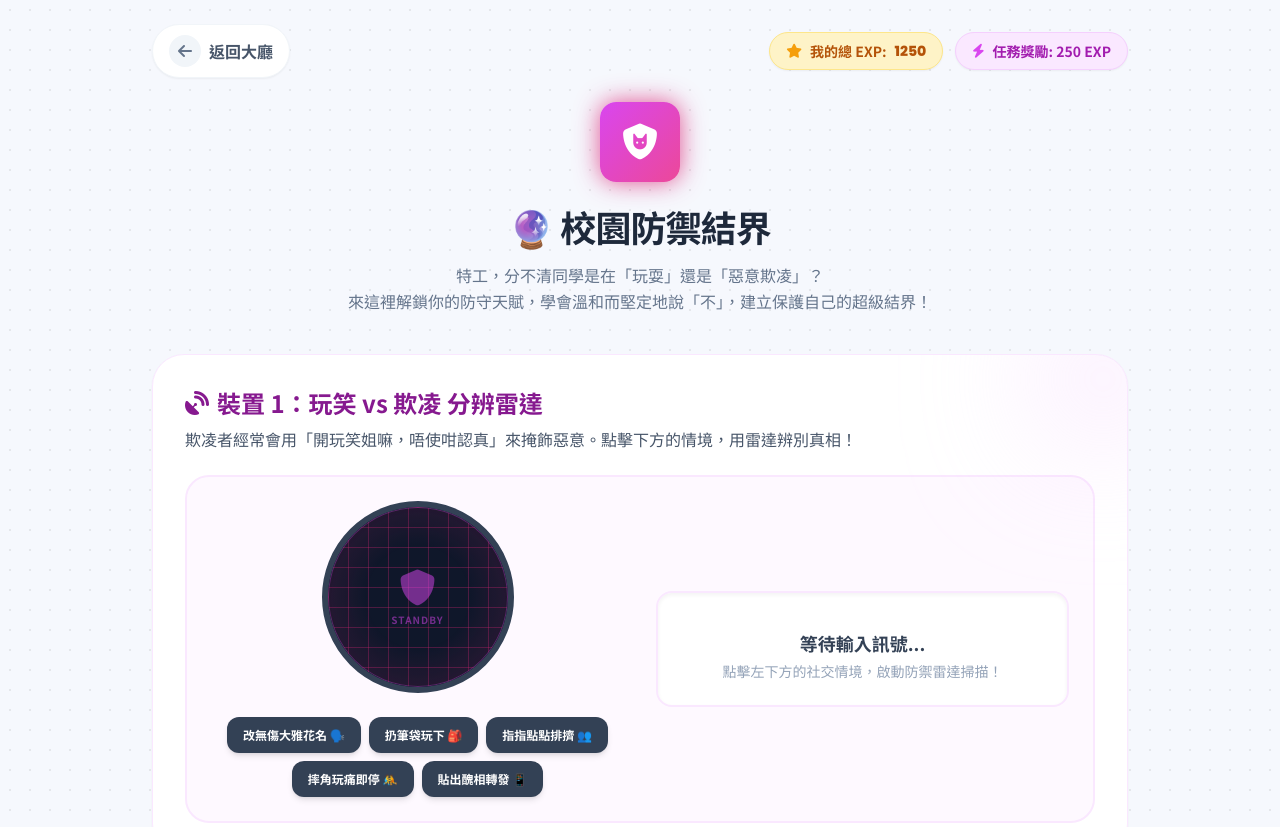
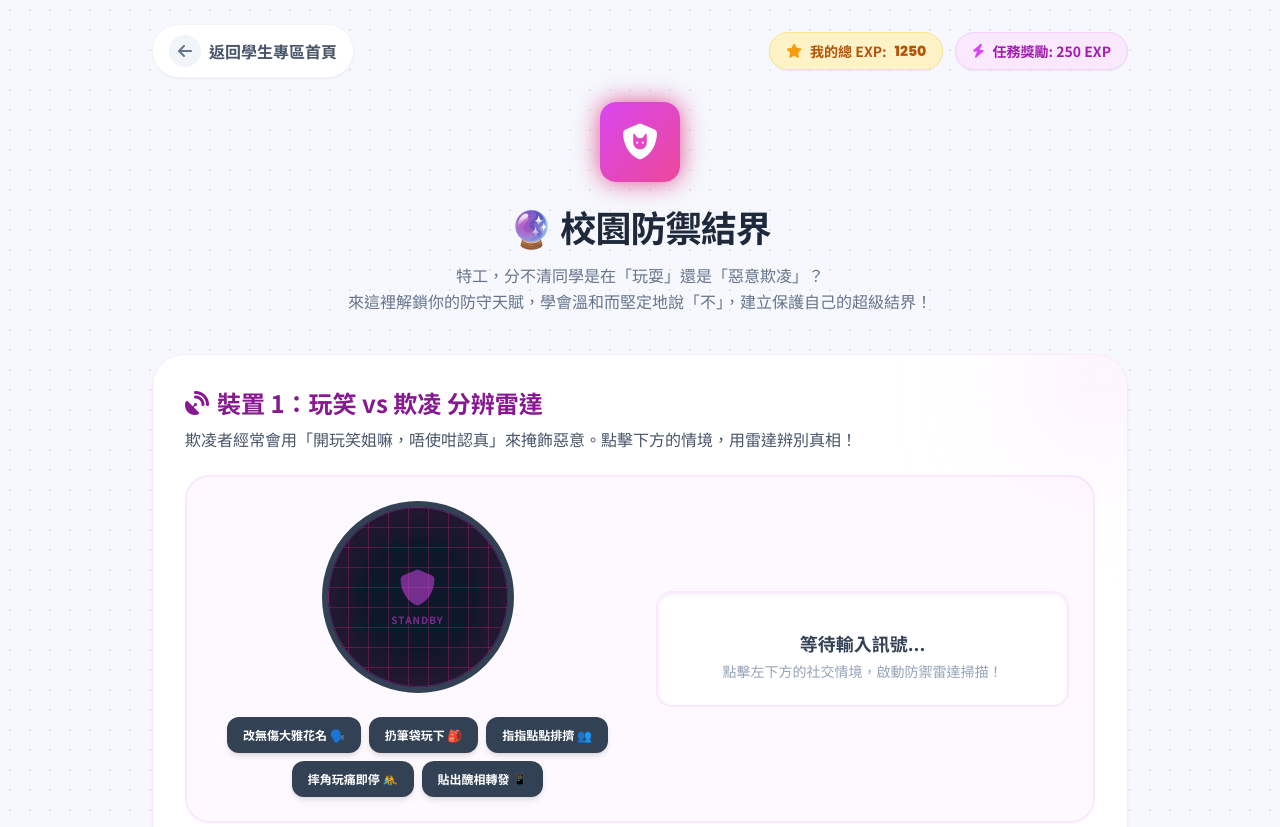
Before and after one commit to leunghn-tech/sen_all-round-web, a plain HTML site: page student_bullying.html in a window 1280 px wide. Shown: the top 827 px of the page. Drawn offline with nearby package versions, Linux system fonts and the light colour scheme.

Commit message:
Update student_bullying.html

```diff
--- a/student_bullying.html
+++ b/student_bullying.html
@@ -92,12 +92,12 @@
 
     <!-- 頂部導航 -->
     <nav class="w-full max-w-5xl mx-auto px-6 py-6 flex justify-between items-center relative z-20">
-        <!-- 修正返回大廳路徑至 index.html -->
-        <a href="index.html" class="group flex items-center gap-2 bg-white px-4 py-2.5 rounded-full shadow-sm text-slate-600 font-bold hover:text-fuchsia-600 hover:shadow-md transition-all border border-slate-100">
+        <!-- 修正返回大廳路徑至 index.html#student -->
+        <a href="index.html#student" class="group flex items-center gap-2 bg-white px-4 py-2.5 rounded-full shadow-sm text-slate-600 font-bold hover:text-fuchsia-600 hover:shadow-md transition-all border border-slate-100">
             <div class="bg-slate-100 group-hover:bg-fuchsia-100 text-slate-500 group-hover:text-fuchsia-600 w-8 h-8 rounded-full flex items-center justify-center transition-colors">
                 <i class="fa-solid fa-arrow-left"></i>
             </div>
-            返回大廳
+            返回學生專區首頁
         </a>
         <div class="flex items-center gap-3">
             <!-- 動態顯示特工目前的總 EXP -->
```
